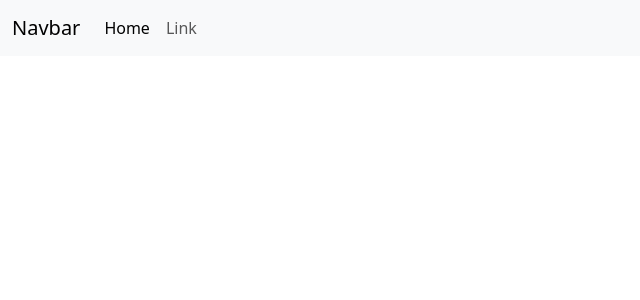
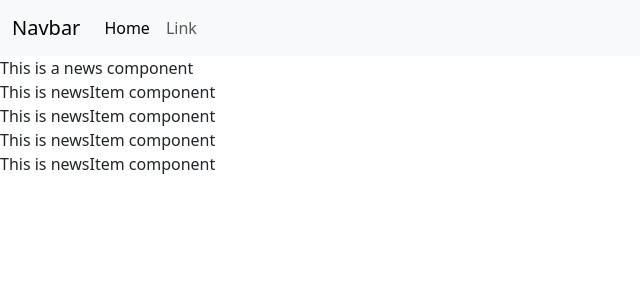
Before and after one commit to shivaniss24/NewsApp-Reactjs, a React (Create React App) app in the folder newsapp/: page / in a window 1280 px wide. Shown: the top 300 px of the page, without its empty margins (0-640 px from the left). Built offline with nearby package versions, Linux system fonts and the light colour scheme.

Commit message:
made newsItem component

```diff
--- a/newsapp/public/index.html
+++ b/newsapp/public/index.html
@@ -13,7 +13,7 @@
 
     <link rel="manifest" href="%PUBLIC_URL%/manifest.json" />
 
-    <title>React App</title>
+    <title>News App</title>
     <link href="https://cdn.jsdelivr.net/npm/bootstrap@5.3.3/dist/css/bootstrap.min.css" rel="stylesheet" integrity="sha384-QWTKZyjpPEjISv5WaRU9OFeRpok6YctnYmDr5pNlyT2bRjXh0JMhjY6hW+ALEwIH" crossorigin="anonymous">
   </head>
   <body>
--- a/newsapp/src/App.js
+++ b/newsapp/src/App.js
@@ -1,14 +1,15 @@
 import React, { Component } from 'react'
 import Navbar from './Components/Navbar';
-
+import News from './Components/News';
+// import NewsItem from './Components/NewsItem';
 export default class App extends Component {
-
-name='shivani';
   render() {
     return (
       <div>
         <Navbar/>
-       </div>
+        <News/>
+        {/* <NewsItem/> */}
+      </div>
     )
   }
 }
--- a/newsapp/src/Components/Navbar.js
+++ b/newsapp/src/Components/Navbar.js
@@ -12,7 +12,7 @@ const Navbar = () => {
     <div className="collapse navbar-collapse" id="navbarSupportedContent">
       <ul className="navbar-nav me-auto mb-2 mb-lg-0">
         <li className="nav-item">
-          <a className="nav-link active" aria-current="page" href="#">Home</a>
+          <a className="nav-link active" aria-current="page" href="/">Home</a>
         </li>
         <li className="nav-item">
           <a className="nav-link" href="#">Link</a>
--- /dev/null
+++ b/newsapp/src/Components/News.js
@@ -0,0 +1,18 @@
+
+import React, { Component } from 'react'
+import NewsItem from './NewsItem'
+export class News extends Component {
+  render() {
+    return (
+      <div>
+          This is a news component
+          <NewsItem/>
+          <NewsItem/>
+          <NewsItem/>
+          <NewsItem/>
+      </div>
+    )
+  }
+}
+
+export default News
--- /dev/null
+++ b/newsapp/src/Components/NewsItem.js
@@ -0,0 +1,13 @@
+import React, { Component } from 'react'
+
+export class NewsItem extends Component {
+  render() {
+    return (
+      <div>
+          This is newsItem component
+      </div>
+    )
+  }
+}
+
+export default NewsItem
```
